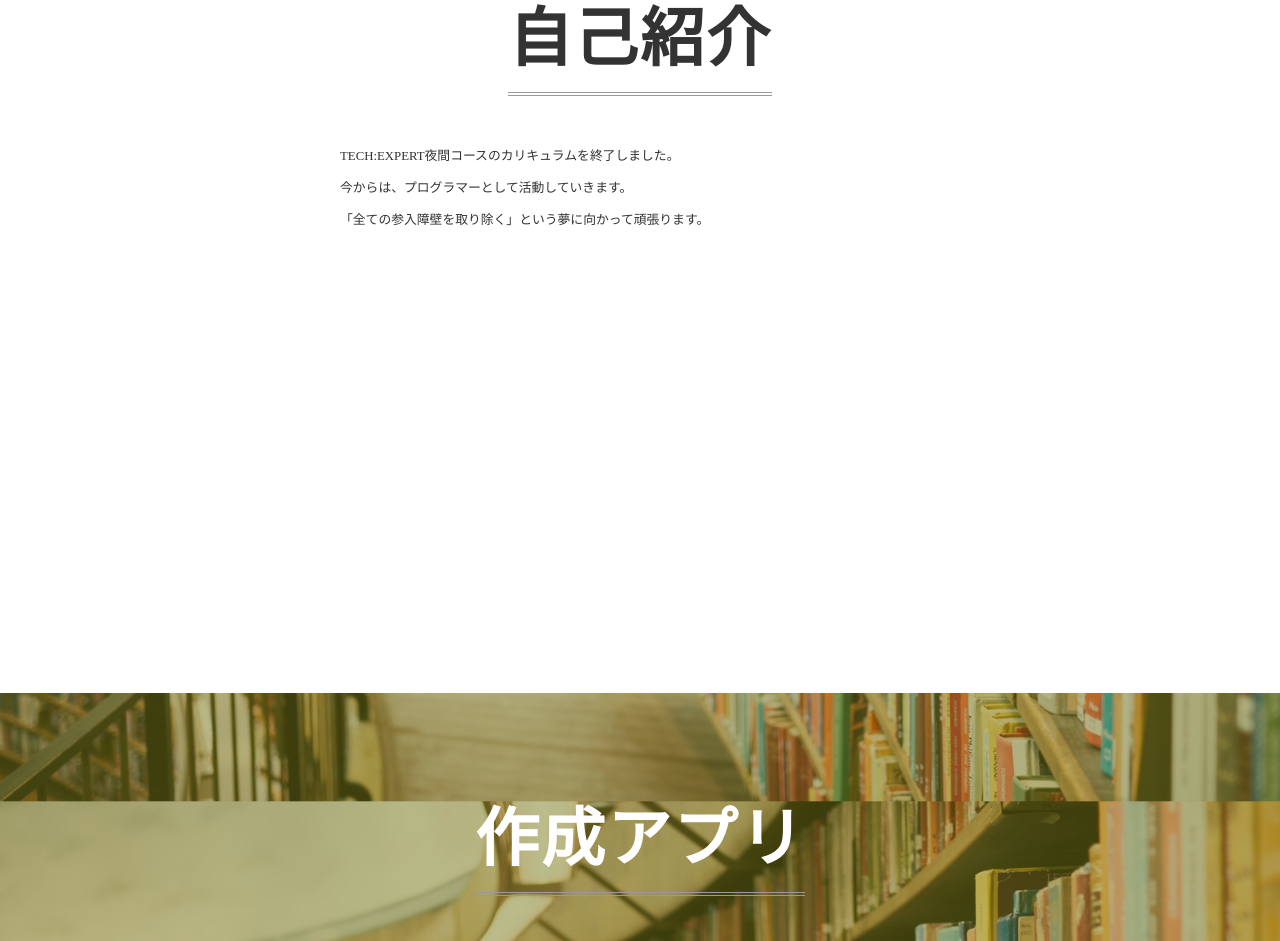
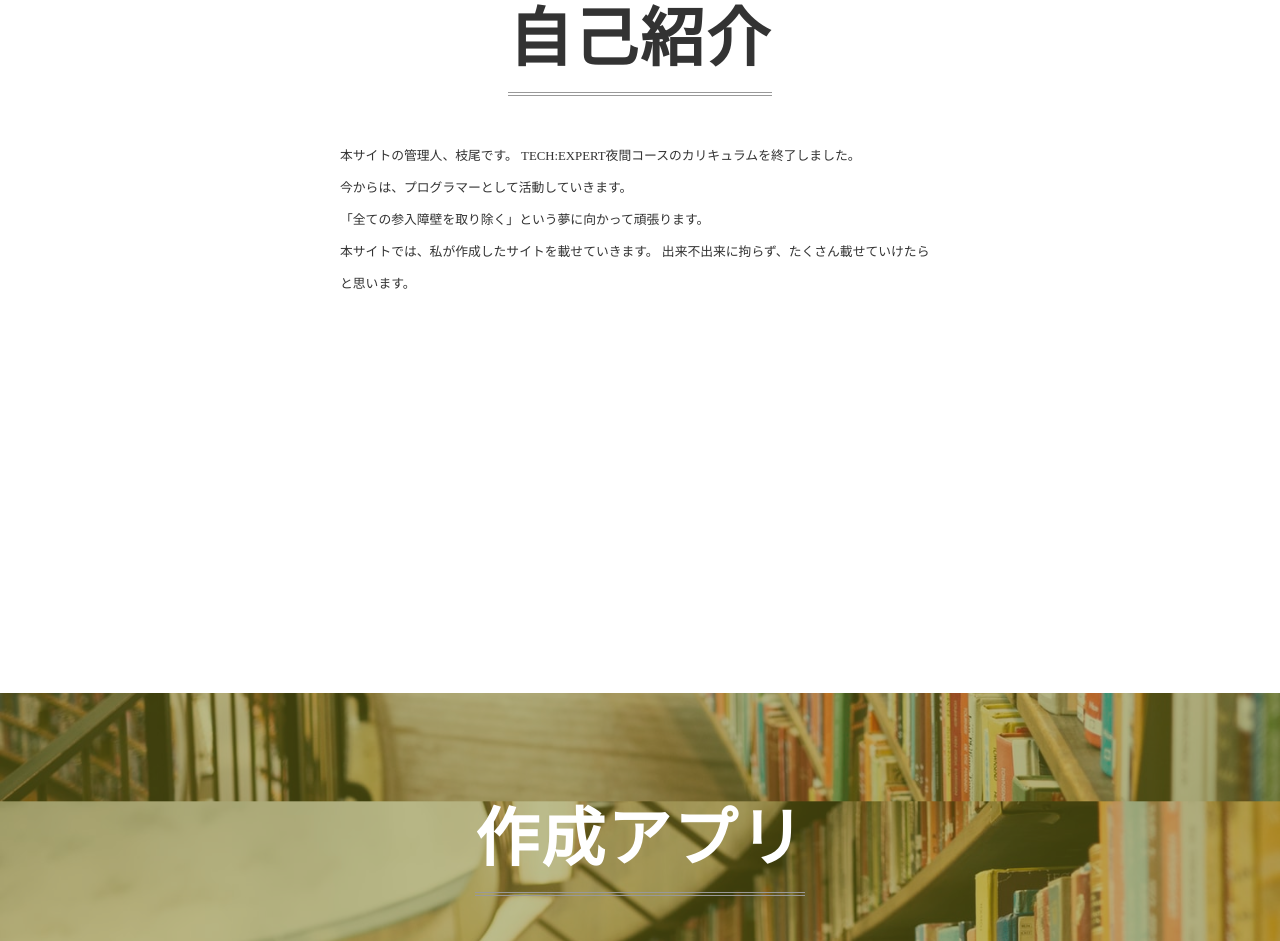
Before and after one commit to saiesaire/github-pages, a plain HTML site: page index.html in a window 1280 px wide. Shown: the part 907-1848 px from the top of the page. Drawn offline with Linux system fonts and the light colour scheme.

Commit message:
Update index.html

```diff
--- a/index.html
+++ b/index.html
@@ -20,9 +20,13 @@
   <section class = "about" id = "about">
     <h2 class = "heading">自己紹介</h2>
     <p class = "about-text">
+      本サイトの管理人、枝尾です。
       TECH:EXPERT夜間コースのカリキュラムを終了しました。<br>
       今からは、プログラマーとして活動していきます。<br>
       「全ての参入障壁を取り除く」という夢に向かって頑張ります。<br>
+
+      本サイトでは、私が作成したサイトを載せていきます。
+      出来不出来に拘らず、たくさん載せていけたらと思います。
     </p>
   </section>
 
```
